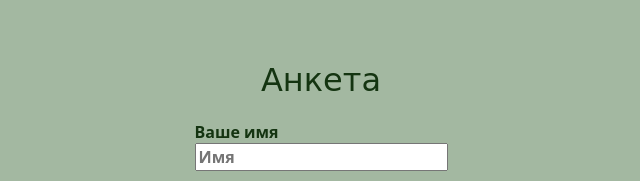
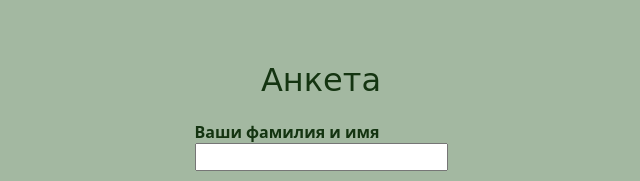
Before and after one commit to gamabuntat/az-wedding, a Solid app: page index.html in a window 1280 px wide. Shown: the part 1954-2135 px from the top of the page, without its empty margins (319-959 px from the left). Built offline with nearby package versions, Linux system fonts and the light colour scheme; a web font is replaced by a local one.

Commit message:
input fixes

```diff
--- a/index.html
+++ b/index.html
@@ -497,7 +497,12 @@
           <div class="content">
             <div class="photo-container">
               <div>
-                <img width="100%" class="photo" src="/img/zhenya_min_mini.webp" alt="" />
+                <img
+                  width="100%"
+                  class="photo"
+                  src="/img/zhenya_min_mini.webp"
+                  alt=""
+                />
               </div>
               <div>
                 <img class="photo" src="/img/alina_min_mini.webp" alt="" />
@@ -688,11 +693,10 @@
 
         <form id="questionnaire">
           <label>
-            Ваше имя
+            Ваши фамилия и имя
             <input
               name="name"
               autocomplete="off"
-              placeholder="Имя"
               type="text"
             />
           </label>
```
